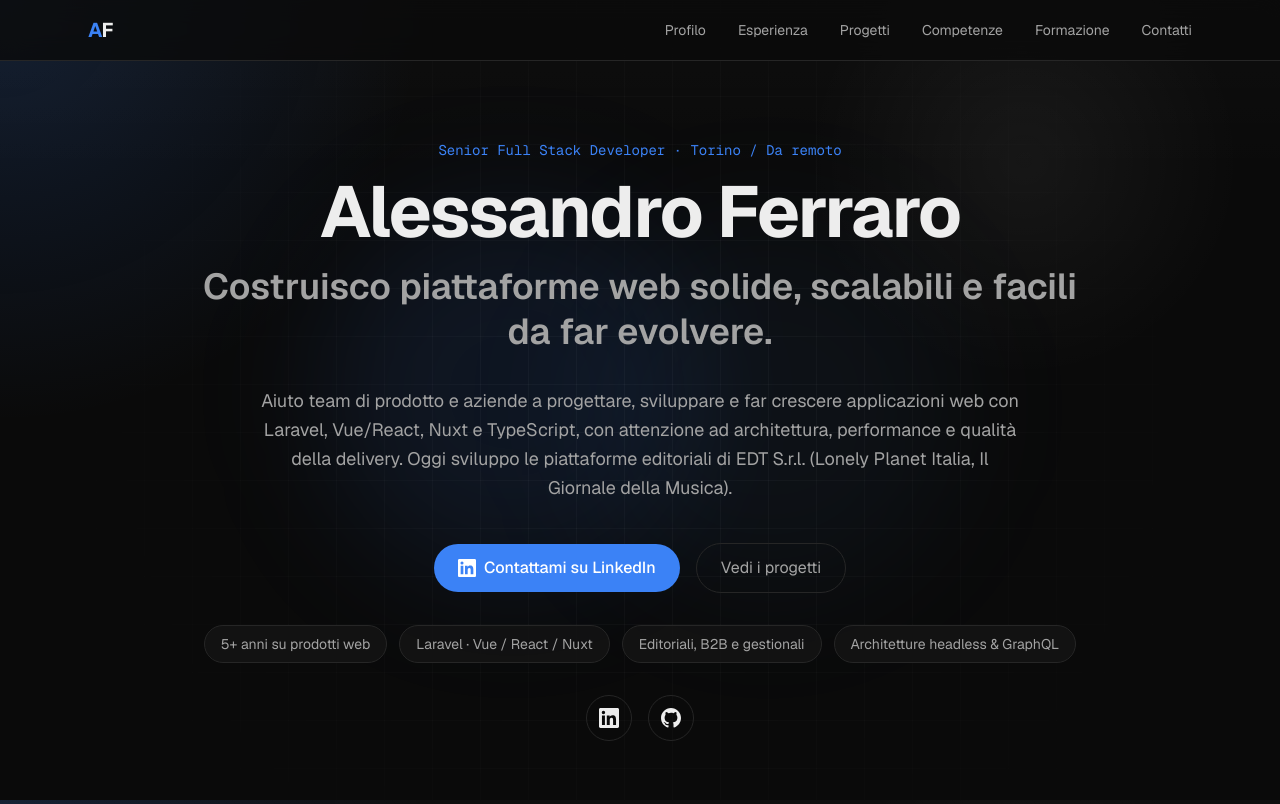
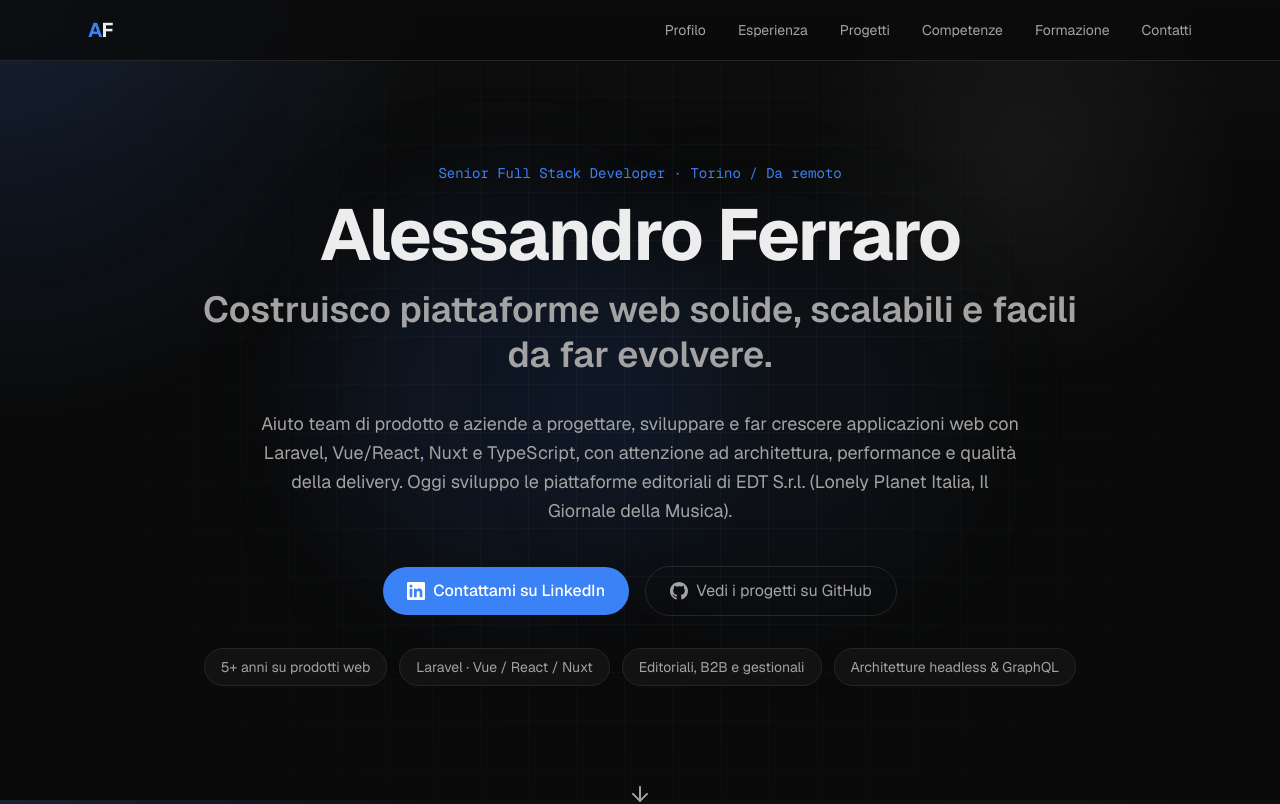
Before and after one commit to aleferraro/portfolio, a Next.js app: page / in a window 1280 px wide. Shown: the top 804 px of the page. Built offline with nearby package versions, Linux system fonts and the light colour scheme.

Commit message:
Hero: pulsante GitHub al posto di Vedi i progetti, rimossa riga icone duplicate

```diff
--- a/src/components/hero.tsx
+++ b/src/components/hero.tsx
@@ -58,8 +58,14 @@ export default function Hero() {
             <LinkedinIcon size={18} />
             Contattami su LinkedIn
           </a>
-          <a href="#projects" className="inline-flex items-center justify-center px-6 py-3 rounded-full border border-card-border text-muted hover:border-accent hover:text-foreground transition-colors w-full sm:w-auto">
-            Vedi i progetti
+          <a
+            href="https://github.com/aleferraro"
+            target="_blank"
+            rel="noopener noreferrer"
+            className="inline-flex items-center justify-center gap-2 px-6 py-3 rounded-full border border-card-border text-muted hover:border-accent hover:text-foreground transition-colors w-full sm:w-auto"
+          >
+            <GithubIcon size={18} />
+            Vedi i progetti su GitHub
           </a>
         </motion.div>
 
@@ -69,27 +75,6 @@ export default function Hero() {
               {item}
             </span>
           ))}
-        </motion.div>
-
-        <motion.div initial={{ opacity: 0, y: 20 }} animate={{ opacity: 1, y: 0 }} transition={{ delay: 0.8 }} className="flex items-center justify-center gap-4">
-          <a
-            href="https://www.linkedin.com/in/alessandro-ferraro/"
-            target="_blank"
-            rel="noopener noreferrer"
-            className="p-3 rounded-full border border-card-border hover:border-accent hover:text-accent transition-colors"
-            aria-label="LinkedIn"
-          >
-            <LinkedinIcon size={20} />
-          </a>
-          <a
-            href="https://github.com/aleferraro"
-            target="_blank"
-            rel="noopener noreferrer"
-            className="p-3 rounded-full border border-card-border hover:border-accent hover:text-accent transition-colors"
-            aria-label="GitHub"
-          >
-            <GithubIcon size={20} />
-          </a>
         </motion.div>
 
         <motion.a
```
